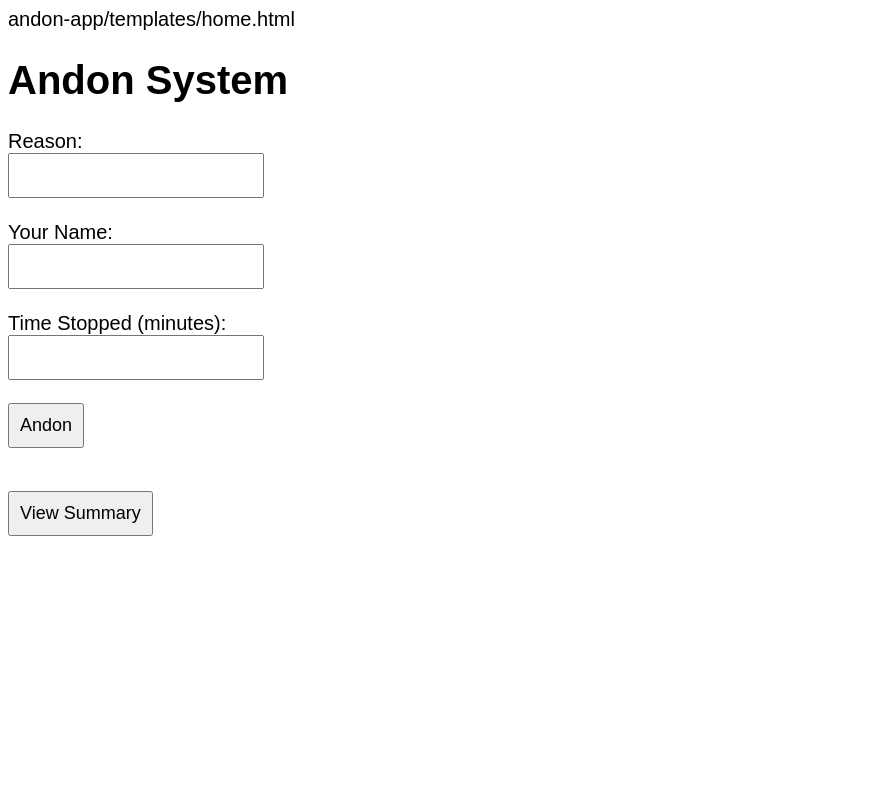
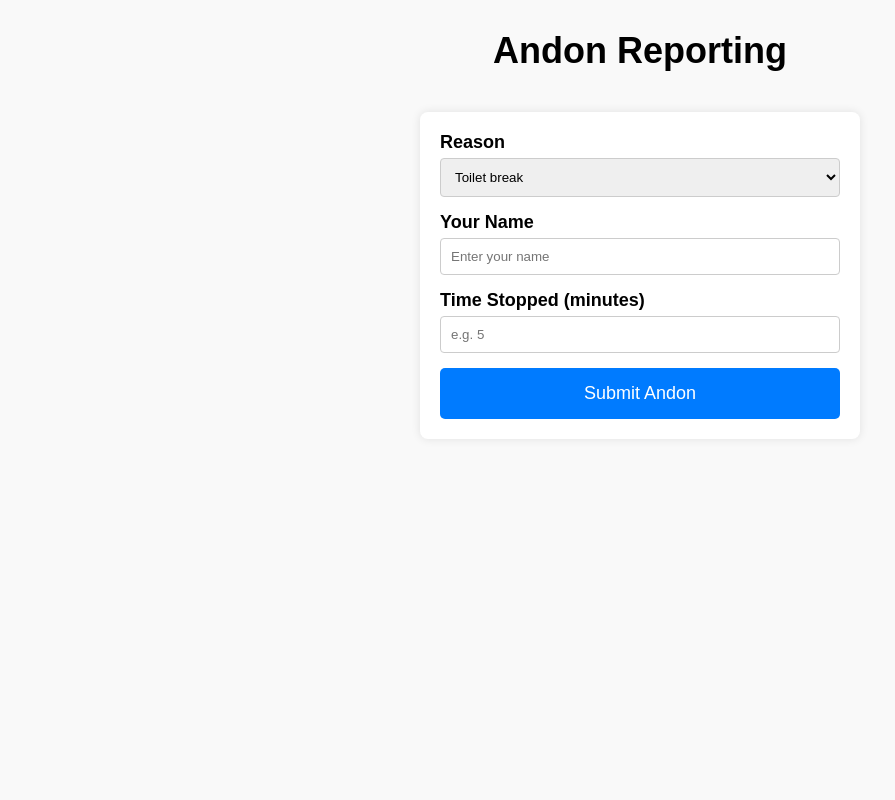
Before and after one commit to hgooders/andon-app, a Flask app: page / in a window 1280 px wide. Shown: the whole page, without its empty margins (0-895 px from the left). Run offline with Flask 3, Linux system fonts and the light colour scheme.

Commit message:
Update home.html

```diff
--- a/templates/home.html
+++ b/templates/home.html
@@ -1,50 +1,76 @@
-andon-app/templates/home.html
 <!DOCTYPE html>
 <html>
 <head>
+  <title>Andon Reporting</title>
   <style>
     body {
-    font-size: 20px;
       font-family: Arial, sans-serif;
+      font-size: 18px;
+      background-color: #f9f9f9;
     }
-  input, select, textarea, button {
+    h1 {
+      text-align: center;
+      margin-top: 30px;
+    }
+    form {
+      max-width: 400px;
+      margin: 40px auto;
+      padding: 20px;
+      background: #fff;
+      border-radius: 8px;
+      box-shadow: 0 0 10px rgba(0,0,0,0.1);
+    }
+    label {
+      display: block;
+      margin-bottom: 5px;
+      font-weight: bold;
+    }
+    input, select {
+      width: 100%;
+      padding: 10px;
+      margin-bottom: 15px;
+      border-radius: 4px;
+      border: 1px solid #ccc;
+      box-sizing: border-box;
+    }
+    button {
+      width: 100%;
+      padding: 15px;
       font-size: 18px;
-    padding: 10px;
+      background-color: #007BFF;
+      color: white;
+      border: none;
+      border-radius: 5px;
+      cursor: pointer;
     }
-  table {
-    font-size: 18px;
-    border-collapse: collapse;
-  }
-  th, td {
-    padding: 10px 15px;
+    button:hover {
+      background-color: #0056b3;
     }
   </style>
-
-
-    <title>Andon</title>
 </head>
 <body>
 
-<h1>Andon System</h1>
+  <h1>Andon Reporting</h1>
 
   <form method="POST" action="/andon">
-  <label for="reason">Reason:</label><br>
-  <input type="text" id="reason" name="reason" required><br><br>
+    <label for="reason">Reason</label>
+    <select name="reason" id="reason" required>
+      <option value="Toilet break">Toilet break</option>
+      <option value="Crossthread">Crossthread</option>
+      <option value="Snapped bolt/nut">Snapped bolt/nut</option>
+      <option value="Training Issue">Training Issue</option>
+        <option value="Health and Safety">Health and Safety</option>
+      <option value="Other">Other</option>
+    </select>
 
-  <label for="name">Your Name:</label><br>
-  <input type="text" id="name" name="name" required><br><br>
+    <label for="name">Your Name</label>
+    <input type="text" name="name" id="name" placeholder="Enter your name" required>
 
-  <label for="stopped_time">Time Stopped (minutes):</label><br>
-  <input type="number" id="stopped_time" name="stopped_time" min="0" required><br><br>
+    <label for="stopped_time">Time Stopped (minutes)</label>
+    <input type="number" name="stopped_time" id="stopped_time" placeholder="e.g. 5" required>
 
-  <button type="submit">Andon</button>
+    <button type="submit">Submit Andon</button>
   </form>
-
-<br>
-<a href="/summary">
-  <button type="button">View Summary</button>
-</a>
-
 
 </body>
 </html>
```
Lines whose indentation alone changed are shown as unchanged.
